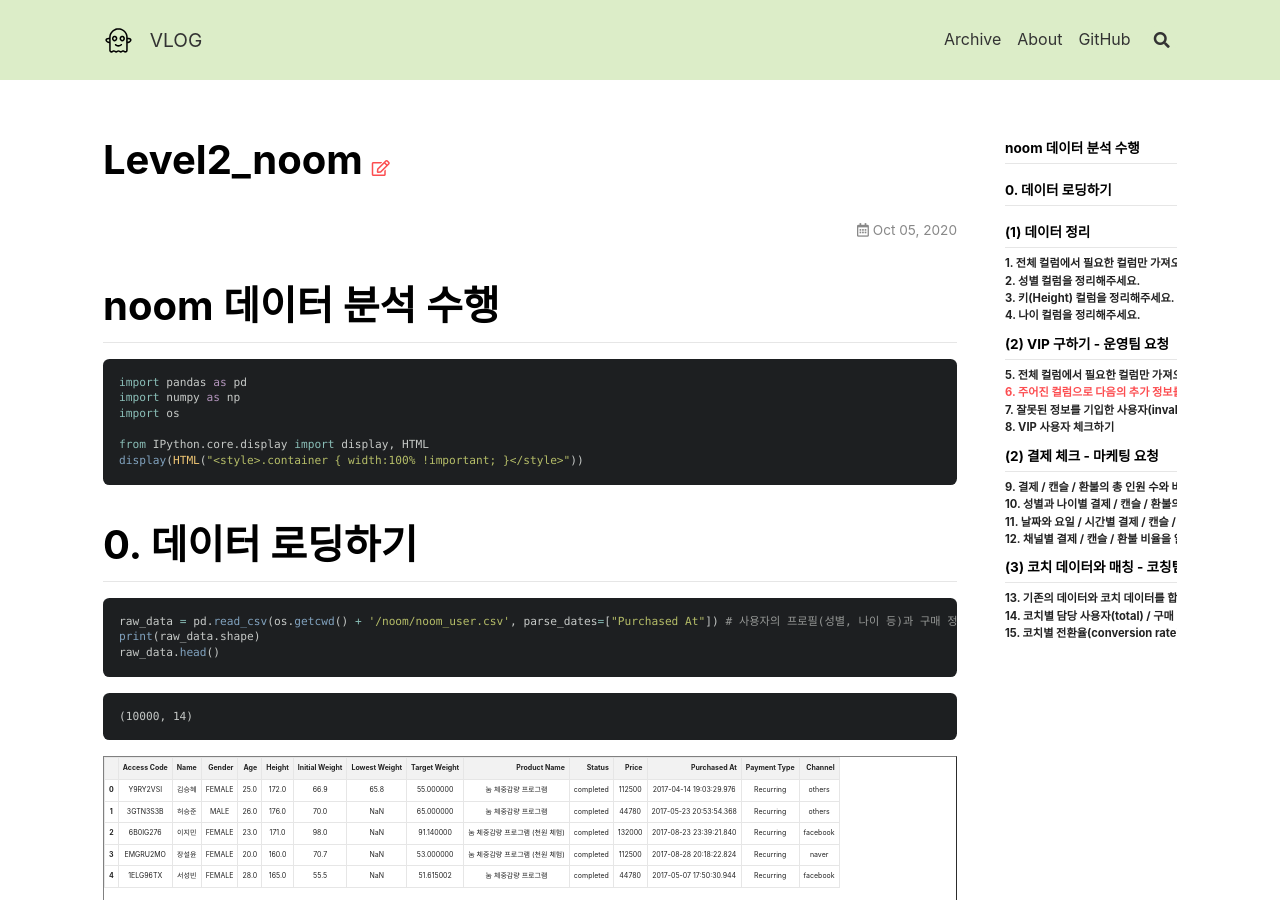
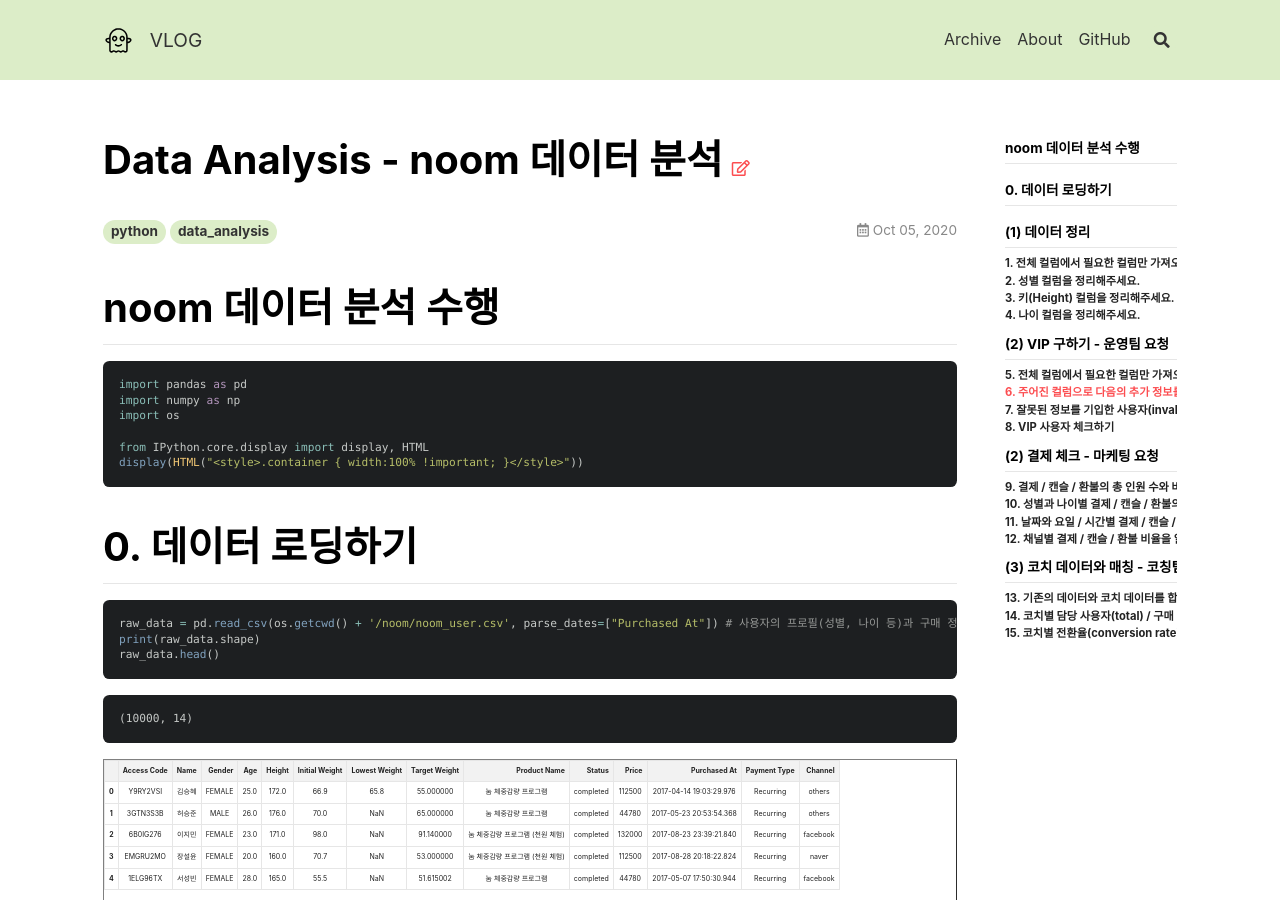
Before and after one commit to hyunjjin/hyunjjin.github.io, a Jekyll site: the page built from _posts/2020-10-05-Level2_noom.md, in a window 1280 px wide and 900 px high. Built offline with Jekyll 4.4.1, drawn with Linux system fonts in a browser that asks for light colours; nearby versions of some CDN libraries.

Commit message:
Update 2020-10-05-Level2_noom.md

```diff
--- a/_posts/2020-10-05-Level2_noom.md
+++ b/_posts/2020-10-05-Level2_noom.md
@@ -1,3 +1,9 @@
+---
+title: Data Analysis - noom 데이터 분석
+tags: python data_analysis
+---
+
+
 # noom 데이터 분석 수행
 
 
```
